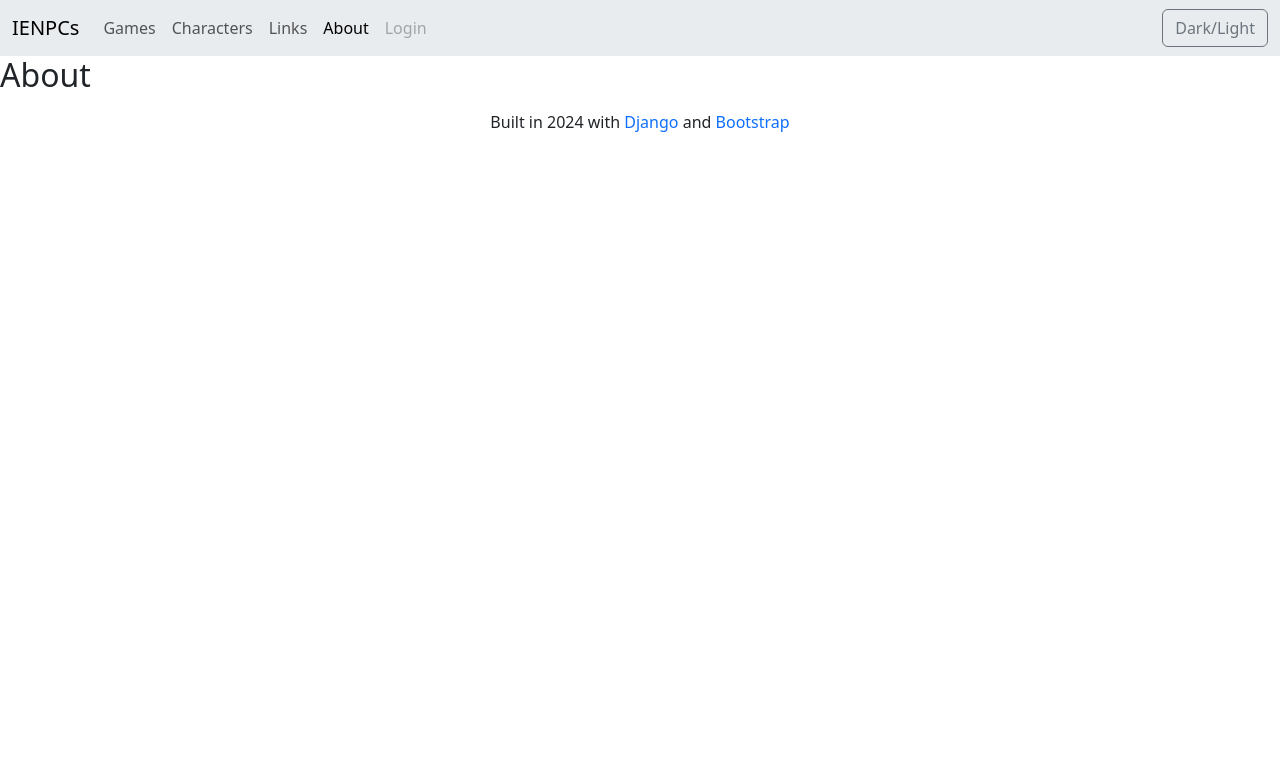
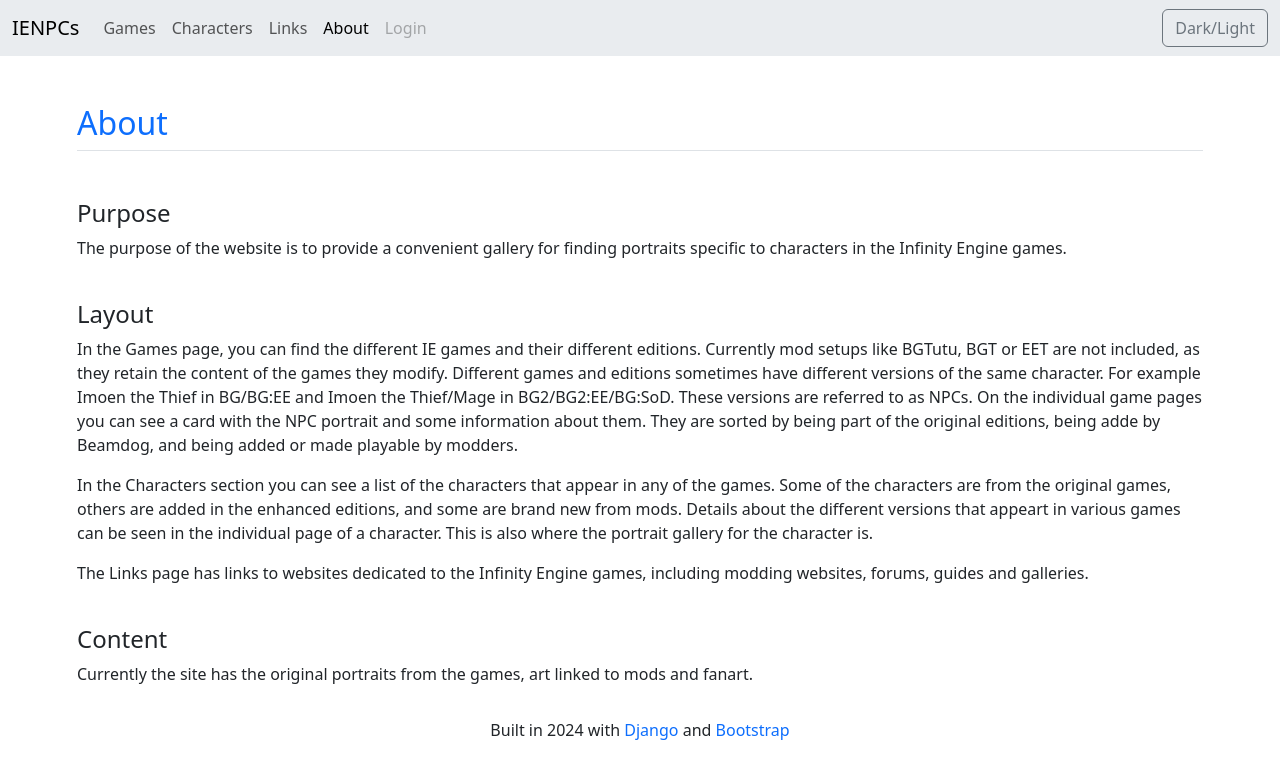
Before and after one commit to ddrmv/ienpcs, a Django app: page /gallery/about/ in a window 1280 px wide. Shown: the top 779 px of the page. Run offline with Django 5.2, Linux system fonts and the light colour scheme; parts of the project's set-up code (start-up, migrations or seed data) failed here and were passed over.

Commit message:
Add About page copy

```diff
--- a/ienpcs/gallery/templates/gallery/about.html
+++ b/ienpcs/gallery/templates/gallery/about.html
@@ -5,5 +5,19 @@
 {% endblock %}
 
 {% block content %}
-    <h2>About</h2>
+  <div class="container" style="max-width: 1150px;">
+    <div class="row pt-5">
+      <div class="col-12">
+        <h2 class="border-bottom mb-4 pb-2"><a class="text-decoration-none" href="#">About</a></h2>
+        <h4 class="pt-4">Purpose</h4>
+        <p>The purpose of the website is to provide a convenient gallery for finding portraits specific to characters in the Infinity Engine games.</p>
+        <h4 class="pt-4">Layout</h4>
+        <p>In the Games page, you can find the different IE games and their different editions. Currently mod setups like BGTutu, BGT or EET are not included, as they retain the content of the games they modify. Different games and editions sometimes have different versions of the same character. For example Imoen the Thief in BG/BG:EE and Imoen the Thief/Mage in BG2/BG2:EE/BG:SoD. These versions are referred to as NPCs. On the individual game pages you can see a card with the NPC portrait and some information about them. They are sorted by being part of the original editions, being adde by Beamdog, and being added or made playable by modders.</p>
+        <p>In the Characters section you can see a list of the characters that appear in any of the games. Some of the characters are from the original games, others are added in the enhanced editions, and some are brand new from mods. Details about the different versions that appeart in various games can be seen in the individual page of a character. This is also where the portrait gallery for the character is.</p>
+        <p>The Links page has links to websites dedicated to the Infinity Engine games, including modding websites, forums, guides and galleries.</p>
+        <h4 class="pt-4">Content</h4>
+        <p>Currently the site has the original portraits from the games, art linked to mods and fanart.</p>
+      </div>
+    </div>
+  </div>
 {% endblock %}
```
